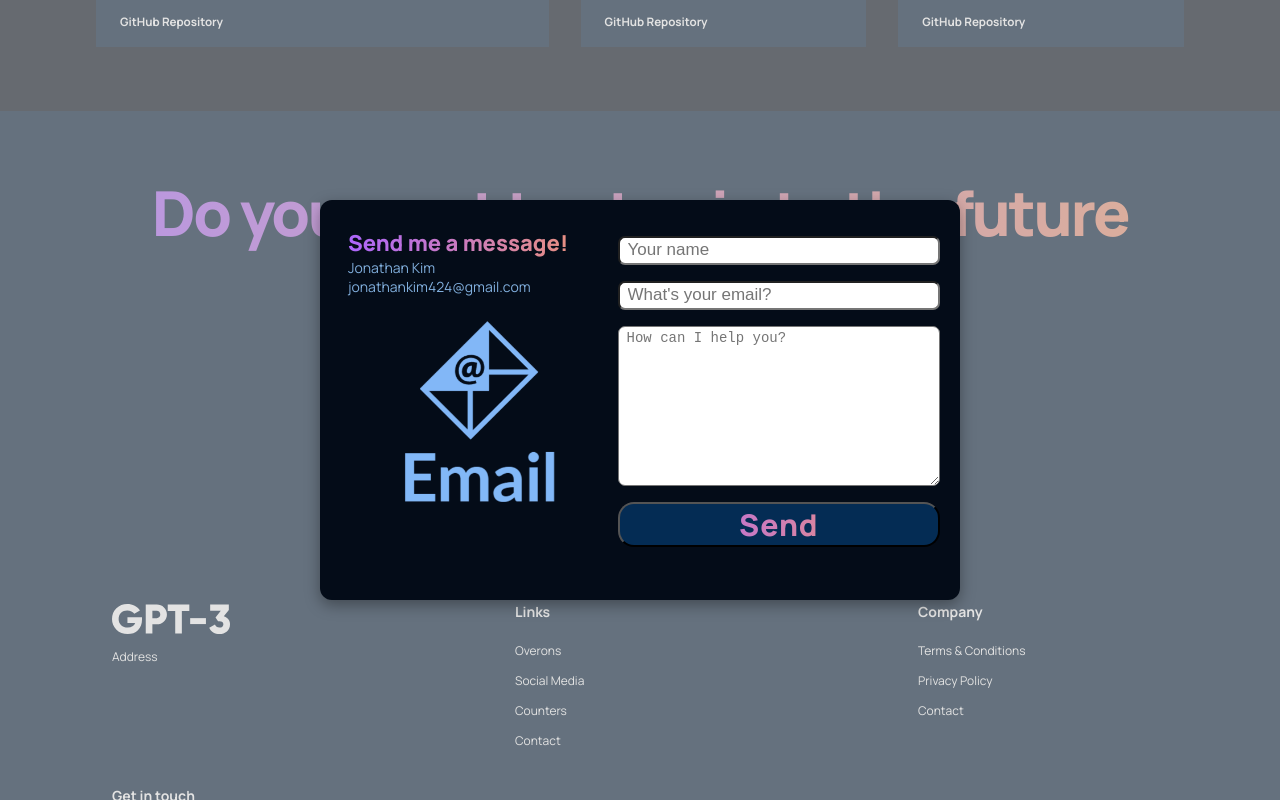
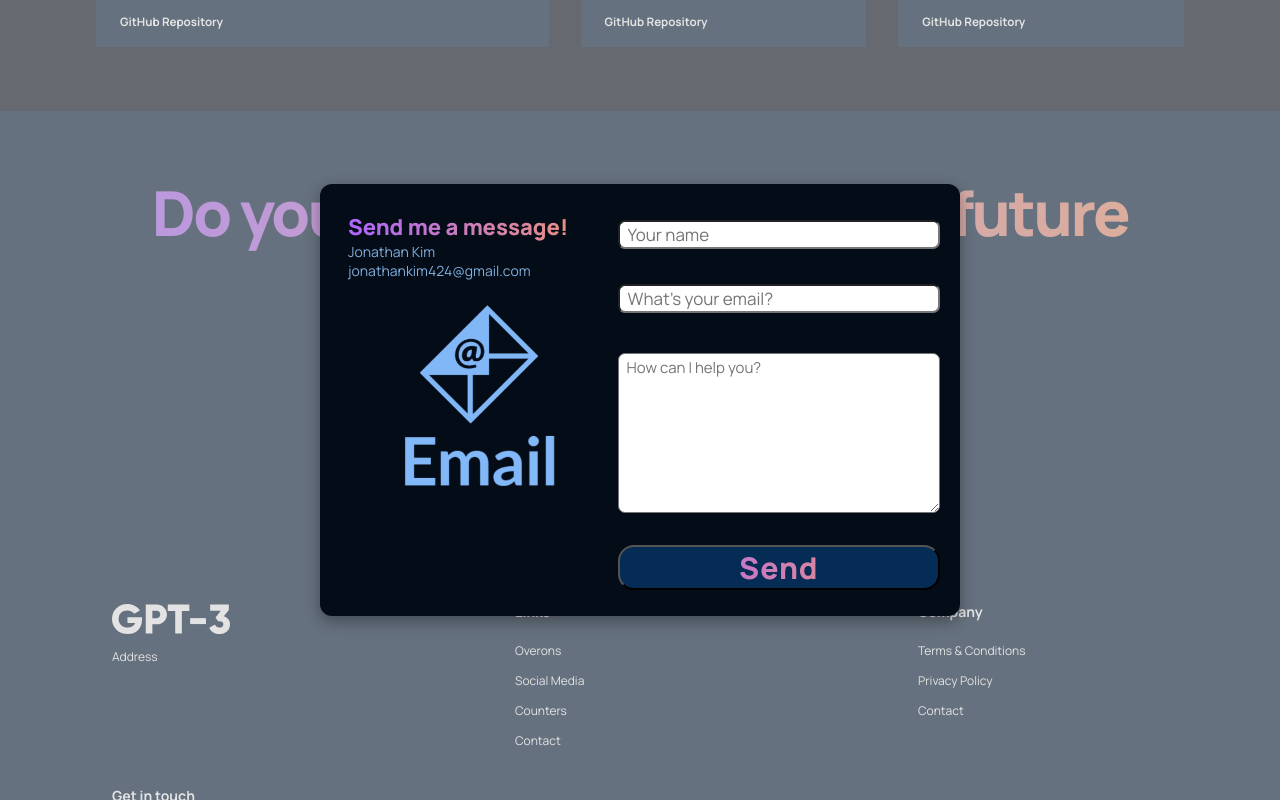
Before and after one commit to JonathanKim424/react-portfolio, a React (Create React App) app: page / in a window 1280 px wide. Both pictures are taken after a click on the element "Request Early Access". Shown: the part 3390-4190 px from the top of the page. Built offline with nearby package versions, Linux system fonts and the light colour scheme.

Commit message:
updated validation check on contact form

```diff
--- a/package.json
+++ b/package.json
@@ -13,6 +13,7 @@
     "react-icons": "^4.4.0",
     "react-scripts": "5.0.1",
     "svgo": "^2.8.0",
+    "validator": "^13.7.0",
     "web-vitals": "^2.1.4"
   },
   "scripts": {
--- a/src/components/contact/Contact.jsx
+++ b/src/components/contact/Contact.jsx
@@ -1,5 +1,6 @@
 import React, { useRef, useState, useEffect } from 'react';
 import emailjs from '@emailjs/browser';
+import isEmail from 'validator/es/lib/isEmail';
 import './contact.css';
 import emailLogo from '../../assets/email-logo.png';
 
@@ -34,24 +35,34 @@ const Contact = ({ closeModal }) => {
     const sendEmail = (event) => {
         event.preventDefault();
 
-        if (user_name == '') {
-            alert('Name must be filled out');
+        if (user_name === '') {
+            const userName = document.getElementById("contactForm_nameValid");
+            userName.style.display = 'block';
+            return false;
+        }
+        if (!isEmail(user_email)) {
+            const userEmail = document.getElementById("contactForm_emailValid");
+            userEmail.style.display = 'block';
+            return false;
+        }
+        if (message === '') {
+            const messageValid = document.getElementById("contactForm_messageValid");
+            messageValid.style.display = 'block';
             return false;
         }
 
+        emailjs.sendForm('portfolio_contact_form', 'contact_form', form.current, '5Bhmm9hP77hOlY6-a')
+        .then((result) => {
+            alert('Message sent!');
             localStorage.setItem('user_name', JSON.stringify(''));
             localStorage.setItem('user_email', JSON.stringify(''));
             localStorage.setItem('message', JSON.stringify(''));
             const body = document.body;
             body.style.overflowY = '';
             closeModal(false);
-        // emailjs.sendForm('portfolio_contact_form', 'contact_form', form.current, '5Bhmm9hP77hOlY6-a')
-        //   .then((result) => {
-        //     console.log(result.text);
-        //     closeModal(false);
-        //   }, (error) => {
-        //     console.log(error.text);
-        //   });
+          }, (error) => {
+            alert(error.text);
+          });
       };
 
     return (
@@ -72,9 +83,18 @@ const Contact = ({ closeModal }) => {
                 </div>
                 <div className='modalContainer-form'>
                     <form id='contactForm' ref={form} onSubmit={sendEmail}>
+                        <div className='contactForm_input'>
                             <input type='text' name='user_name' value={user_name} onChange={(e) => setUserName(e.target.value)} placeholder='Your name' className='modalContainer-form-input' />
+                            <p id='contactForm_nameValid'>You must provide a name</p>
+                        </div>
+                        <div className='contactForm_input'>
                             <input type='email' name='user_email' value={user_email} onChange={(e) => setUserEmail(e.target.value)} placeholder="What's your email?" className='modalContainer-form-input' />
+                            <p id='contactForm_emailValid'>You must provide a valid email address</p>
+                        </div>
+                        <div className='contactForm_message'>
                             <textarea name='message' value={message} onChange={(e) => setMessage(e.target.value)} placeholder='How can I help you?' className='modalContainer-form-ta' />
+                            <p id='contactForm_messageValid'>Can't send an empty message!</p>
+                        </div>
                         <button type='submit' className='modalContainer-form-btn'>
                             <p className='modalContainer-form-btn-p gradient__text'>Send</p>
                         </button>
--- a/src/components/contact/contact.css
+++ b/src/components/contact/contact.css
@@ -19,7 +19,7 @@
 
 .modalContainer {
     width: 40rem;
-    height: 25rem;
+    height: 27rem;
     border-radius: 12px;
     background-color: var(--color-bg);
     box-shadow: rgba(0, 0, 0, 0.35) 0px 5px 15px;
@@ -70,19 +70,53 @@
 }
 
 .modalContainer-form-input {
+    width: 100%;
     height: 1.8rem;
+    font-family: var(--font-family);
     font-size: 17px;
     padding: 0.2rem 0.5rem;
     border-radius: 7px;
-    margin-top: 1rem;
 }
 
 .modalContainer-form-ta {
+    width: 100%;
     height: 10rem;
-    font-size: 14px;
+    font-family: var(--font-family);
+    font-size: 15px;
     padding: 0.2rem 0.5rem;
     border-radius: 7px;
-    margin: 1rem 0;
+}
+
+.contactForm_input {
+    margin-top: 1rem;
+    height: 3rem;
+}
+
+.contactForm_message {
+    margin-top: 1.3rem;
+    height: 12rem;
+}
+
+#contactForm_nameValid {
+    display: none;
+    color: red;
+    text-align: right;
+    font-size: 14px;
+}
+
+#contactForm_emailValid {
+    display: none;
+    color: red;
+    text-align: right;
+    font-size: 14px;
+}
+
+#contactForm_messageValid {
+    display: none;
+    color: red;
+    color: red;
+    text-align: right;
+    font-size: 14px;
 }
 
 .modalContainer-form-btn {
@@ -101,7 +135,7 @@
     .modalContainer {
         flex-direction: column;
         width: 30rem;
-        height: 40rem;
+        height: 43rem;
     }
     .modalContainer-heading-logo img {
         height: 10rem;
@@ -116,7 +150,7 @@
     .modalContainer {
         justify-content: flex-start;
         width: 21rem;
-        height: 37rem;
+        height: 41rem;
     }
     .modalContainer-heading-logo img {
         height: 8rem;
@@ -127,6 +161,7 @@
 @media screen and (max-width: 350px) {
     .modalContainer {
         width: 17rem;
+        height: 40rem;
     }
     .modalContainer-heading h1 {
         font-size: 21px;
```
Also changed, not shown: 1 other file (tests, documents, lock files or other folders). Lines whose indentation alone changed are shown as unchanged.
